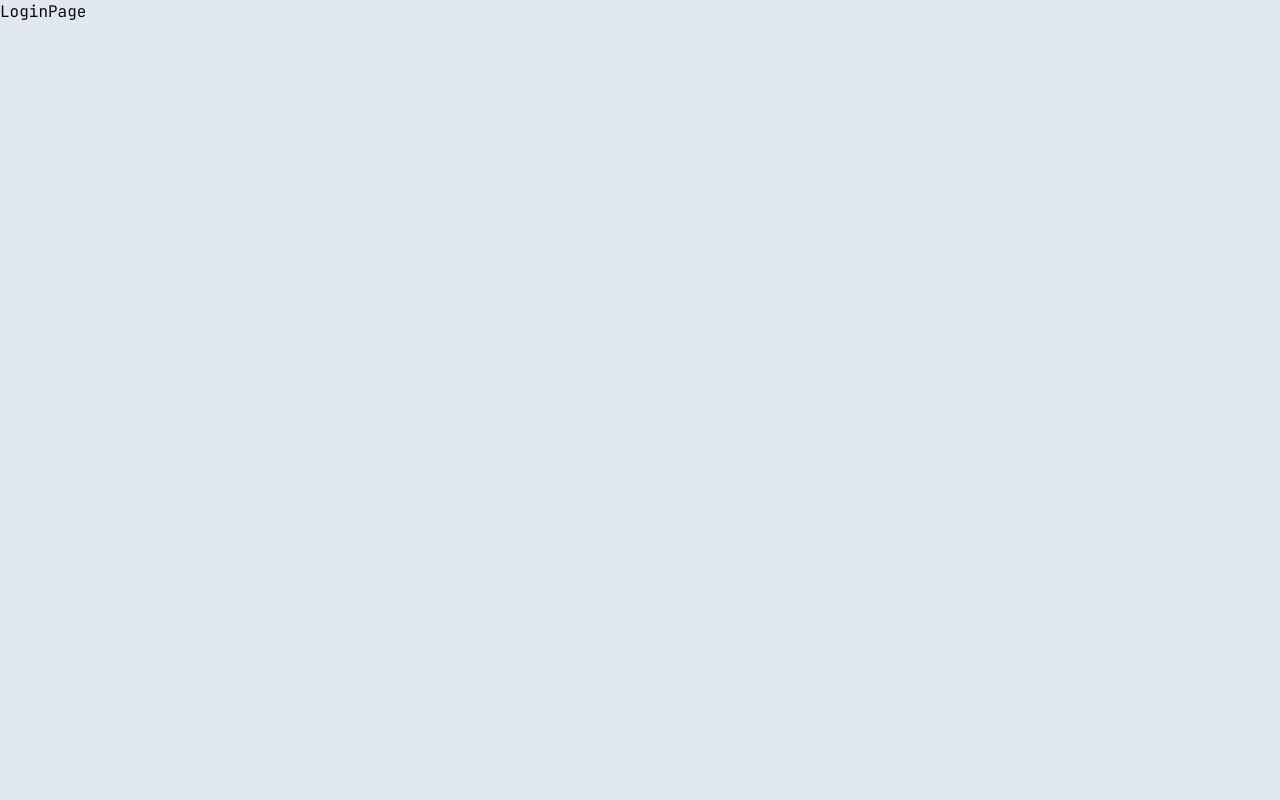
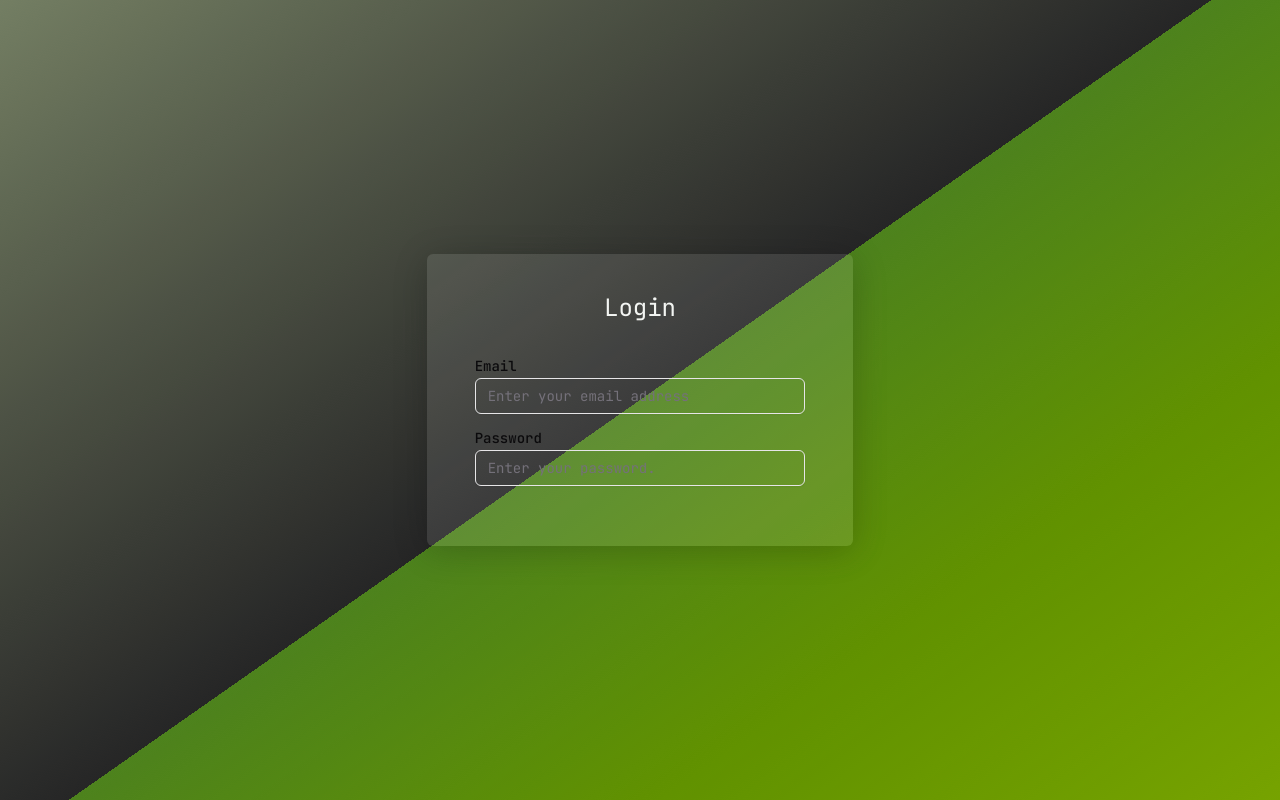
Before and after one commit to taurusilver7/next-auth, a Next.js app: page /login in a window 1280 px wide. Built offline with nearby package versions, Linux system fonts and the light colour scheme.

Commit message:
login page

```diff
--- a/app/(auth)/(routes)/login/page.jsx
+++ b/app/(auth)/(routes)/login/page.jsx
@@ -1,9 +1,34 @@
-import React from 'react'
+import { Input } from "@/components/ui/input";
+import { Label } from "@/components/ui/label";
 
 const LoginPage = () => {
-  return (
-    <div>LoginPage</div>
-  )
-}
+	return (
+		<div>
+			<div className="min-h-screen w-full flex items-center justify-center grade">
+				<div className="w-1/3 mx-auto p-12 relative rounded-md justify-center items-center box">
+					<h2 className="text-2xl text-center leading-3 mb-10 text-gray-100">
+						Login
+					</h2>
+					<div className="mb-3">
+						<Label htmlFor="email">Email</Label>
+						<Input
+							type="email"
+							name="email"
+							placeholder="Enter your email address"
+						/>
+					</div>
+					<div className="mb-3">
+						<Label htmlFor="password">Password</Label>
+						<Input
+							type="password"
+							name="password"
+							placeholder="Enter your password."
+						/>
+					</div>
+				</div>
+			</div>
+		</div>
+	);
+};
 
-export default LoginPage
+export default LoginPage;
```
